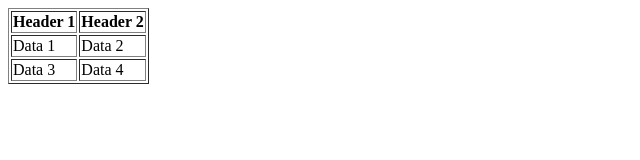
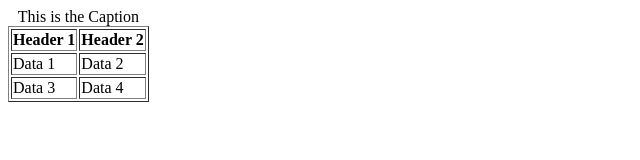
Before and after one commit to muralibalan/fix-it-cleared7, a plain HTML site: page index.html in a window 1280 px wide. Shown: the whole page, without its empty margins (0-640 px from the left). Drawn offline with Linux system fonts and the light colour scheme.

Commit message:
added caption

```diff
--- a/index.html
+++ b/index.html
@@ -7,6 +7,7 @@
 </head>
 <body>
     <table border="1">
+        <caption>This is the Caption</caption>
         <thead>
             <tr>
                 <th>Header 1</th>
```
